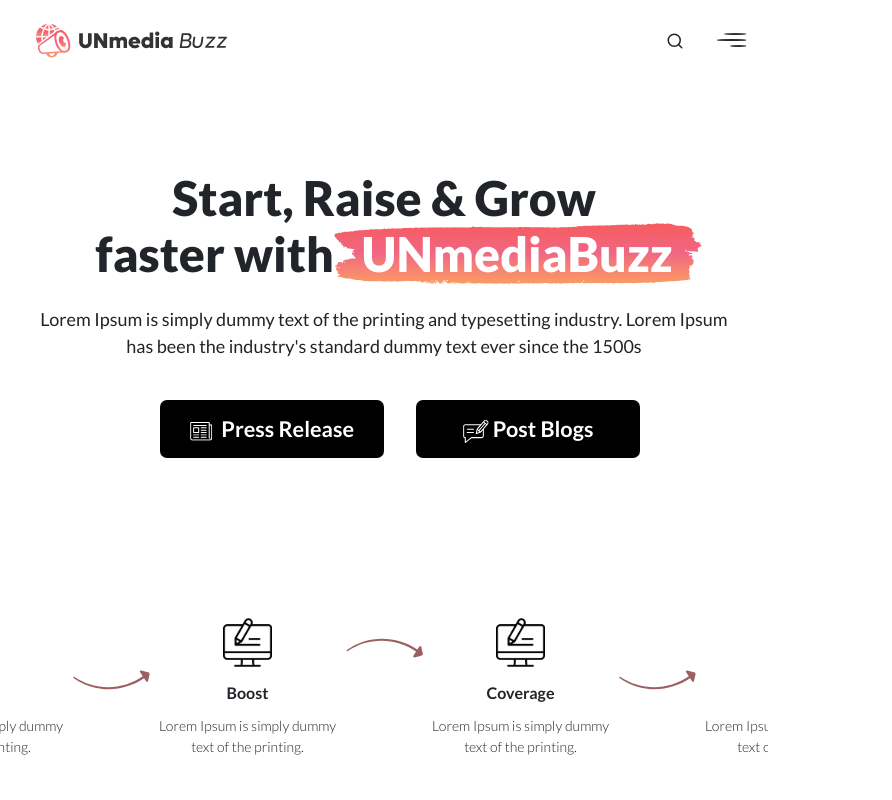
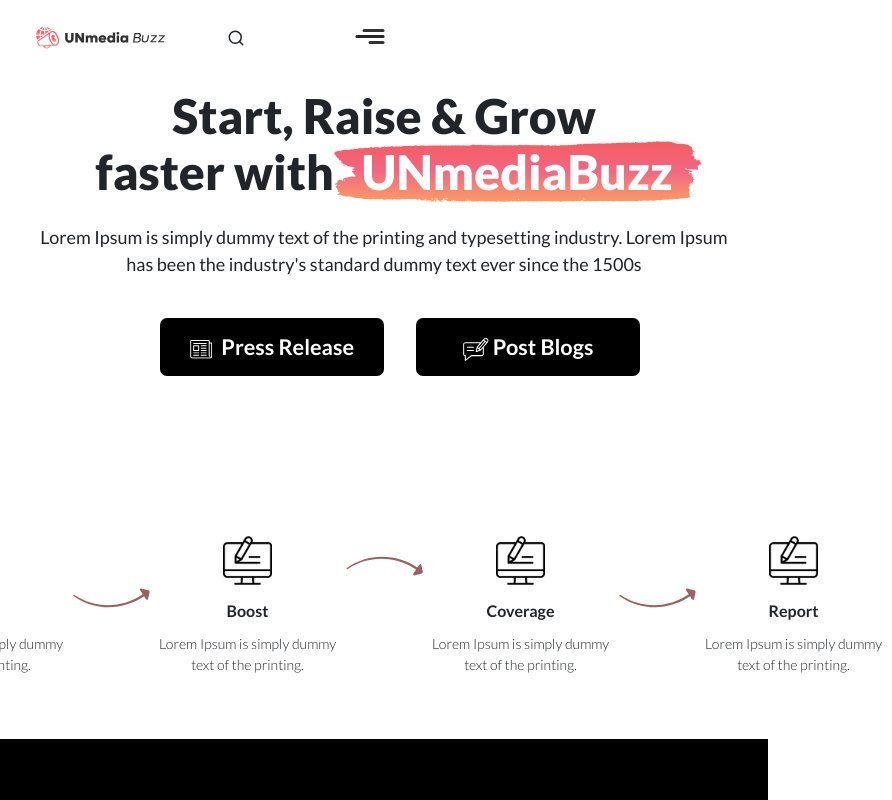
Before and after one commit to kevanultroneous/unmediabuzz-frontend, a Next.js app: page / in a window 768 px wide. Shown: the top 800 px of the page, 892 px wide, since content can reach past the window. Built offline with nearby package versions, Linux system fonts and the light colour scheme.

Commit message:
menu chnages in tablet mode

```diff
--- a/styles/common/Header.module.css
+++ b/styles/common/Header.module.css
@@ -126,7 +126,7 @@
     display: none;
   }
   .HeaderContainer {
-    position: sticky;
+    position: fixed;
     top: 0;
     padding-top: 1.5rem;
     padding-bottom: 1.5rem;
--- a/styles/globals.css
+++ b/styles/globals.css
@@ -6,7 +6,6 @@ body {
   margin: 0;
   font-family: "Lato", sans-serif;
   scroll-behavior: auto !important;
-  overflow-x: hidden;
 }
 
 a {
@@ -116,7 +115,7 @@ a {
 #nav-icon3 span {
   display: block;
   position: absolute;
-  height: 1.66px;
+  height: 2.66px;
   width: 100%;
   background: var(--elementColor);
   border-radius: 9px;
@@ -137,7 +136,6 @@ a {
 #nav-icon3 span:nth-child(1) {
   top: 4px;
   width: 1rem;
-  border-radius: 100%;
 }
 
 #nav-icon3 span:nth-child(2),
@@ -145,13 +143,11 @@ a {
   top: 10px;
   width: 1.8rem;
   opacity: 0.6;
-  border-radius: 100%;
 }
 
 #nav-icon3 span:nth-child(4) {
   top: 16px;
   width: 1.4rem;
-  border-radius: 100%;
 }
 
 #nav-icon3.open span:nth-child(1) {
```
